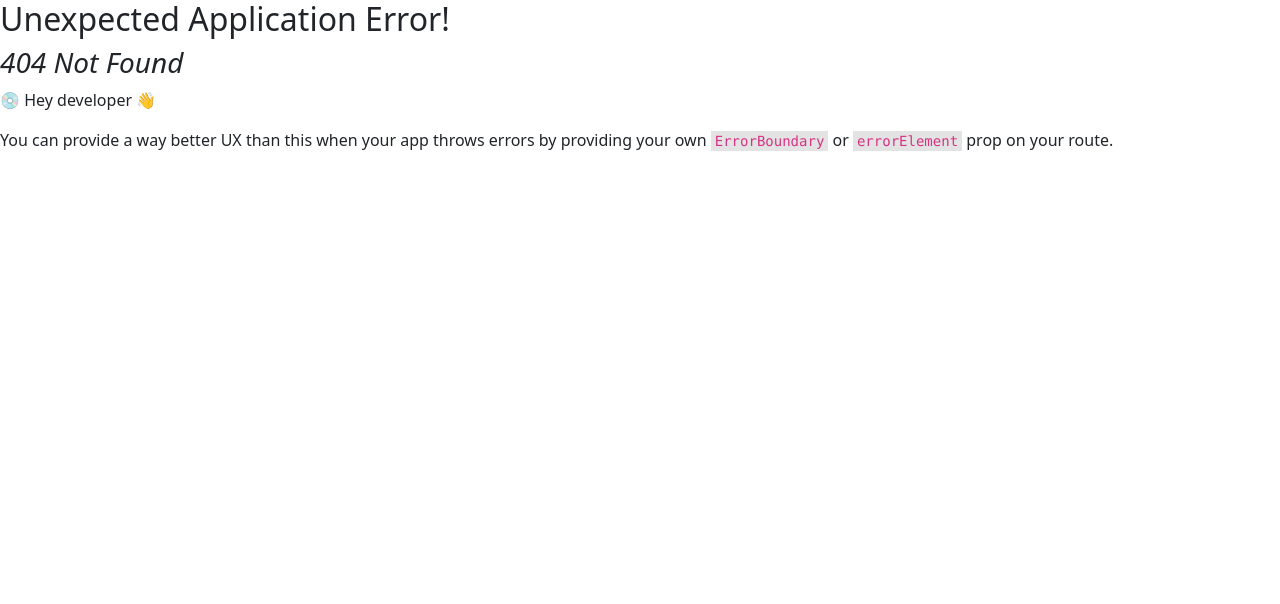
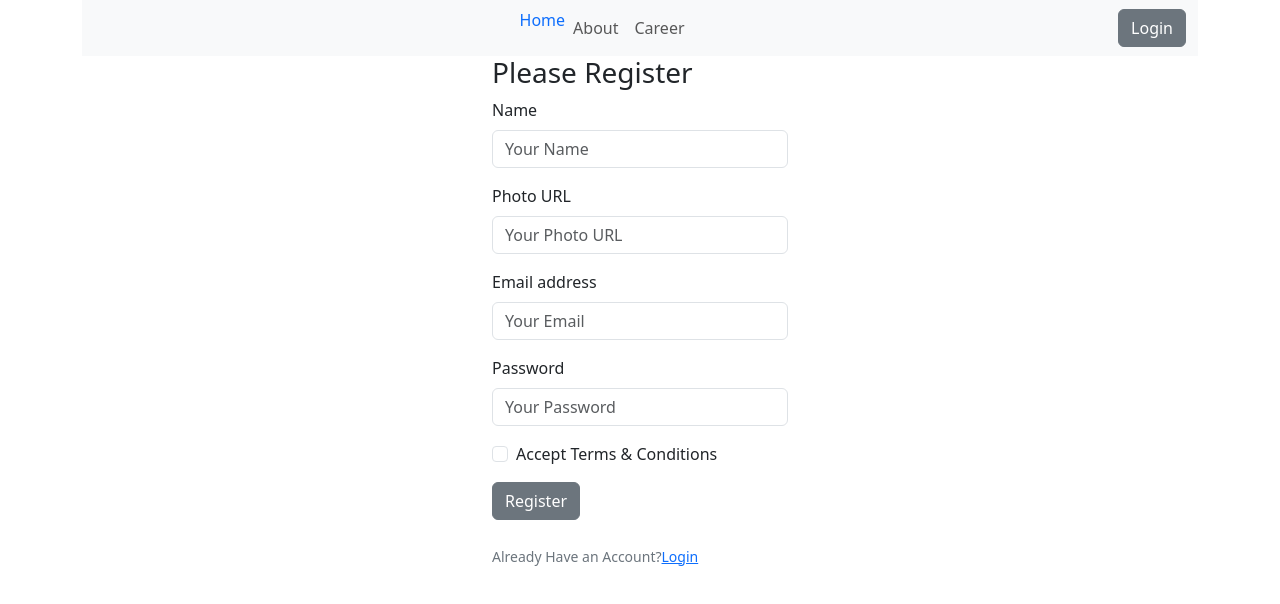
Before and after one commit to shefattonmoy/the-news-dragon-client, a React (Vite) app: page /register in a window 1280 px wide. Before the commit this address had no page. Shown: the top 604 px of the page. Built offline with nearby package versions, Linux system fonts and the light colour scheme.

Commit message:
login and register form done

```diff
--- /dev/null
+++ b/src/Layout/LoginLayout.jsx
@@ -0,0 +1,13 @@
+import { Outlet } from "react-router-dom";
+import NavigationBar from "../Pages/Shared/NavigationBar/NavigationBar";
+
+const LoginLayout = () => {
+    return (
+        <div>
+            <NavigationBar></NavigationBar>
+            <Outlet></Outlet>
+        </div>
+    );
+};
+
+export default LoginLayout;
--- a/src/Layout/MainLayout.jsx
+++ b/src/Layout/MainLayout.jsx
@@ -5,11 +5,13 @@
 import RightNavbar from '../Pages/Shared/RightNavbar/RightNavbar';
 import LeftNavbar from '../Pages/Shared/LeftNavbar/LeftNavbar';
 import { Outlet } from 'react-router-dom';
+import NavigationBar from '../Pages/Shared/NavigationBar/NavigationBar';
 
 const MainLayout = () => {
     return (
         <div>
             <Header></Header>
+            <NavigationBar></NavigationBar>
             <Container>
                 <Row>
                     <Col lg={3}>
--- /dev/null
+++ b/src/Pages/Login/Login/Login.jsx
@@ -0,0 +1,39 @@
+import { Button, Container, Form } from "react-bootstrap";
+import { Link } from "react-router-dom";
+
+const Login = () => {
+    return (
+        <Container className="w-25 mx-auto">
+            <h3>Please Login</h3>
+            <Form>
+                <Form.Group className="mb-3" controlId="formBasicEmail">
+                    <Form.Label>Email address</Form.Label>
+                    <Form.Control type="email" name="email" placeholder="Your Email" required />
+                </Form.Group>
+
+                <Form.Group className="mb-3" controlId="formBasicPassword">
+                    <Form.Label>Password</Form.Label>
+                    <Form.Control type="password" name="password" placeholder="Your Password" required />
+                </Form.Group>
+                <Form.Group className="mb-3" controlId="formBasicCheckbox">
+                    <Form.Check type="checkbox" label="Check me out" />
+                </Form.Group>
+                <Button variant="secondary" type="submit">
+                    Login
+                </Button>
+                <br /> <br />
+                <Form.Text className="text-secondary">
+                    Don't Have an Account?<Link to="/register">Resister</Link>
+                </Form.Text>
+                <Form.Text className="text-success">
+
+                </Form.Text>
+                <Form.Text className="text-danger">
+
+                </Form.Text>
+            </Form>
+        </Container>
+    );
+};
+
+export default Login;
--- /dev/null
+++ b/src/Pages/Login/Register/Register.jsx
@@ -0,0 +1,47 @@
+import { Button, Container, Form } from "react-bootstrap";
+import { Link } from "react-router-dom";
+
+const Register = () => {
+    return (
+        <Container className="w-25 mx-auto">
+            <h3>Please Register</h3>
+            <Form>
+                <Form.Group className="mb-3" controlId="formBasicName">
+                    <Form.Label>Name</Form.Label>
+                    <Form.Control type="text" name="name" placeholder="Your Name" required />
+                </Form.Group>
+                <Form.Group className="mb-3" controlId="formBasicPhoto">
+                    <Form.Label>Photo URL</Form.Label>
+                    <Form.Control type="text" name="photo" placeholder="Your Photo URL" />
+                </Form.Group>
+                <Form.Group className="mb-3" controlId="formBasicEmail">
+                    <Form.Label>Email address</Form.Label>
+                    <Form.Control type="email" name="email" placeholder="Your Email" required />
+                </Form.Group>
+
+                <Form.Group className="mb-3" controlId="formBasicPassword">
+                    <Form.Label>Password</Form.Label>
+                    <Form.Control type="password" name="password" placeholder="Your Password" required />
+                </Form.Group>
+                <Form.Group className="mb-3" controlId="formBasicCheckbox">
+                    <Form.Check type="checkbox" name="accept" label="Accept Terms & Conditions" />
+                </Form.Group>
+                <Button variant="secondary" type="submit">
+                    Register
+                </Button>
+                <br /> <br />
+                <Form.Text className="text-secondary">
+                    Already Have an Account?<Link to="/login">Login</Link>
+                </Form.Text>
+                <Form.Text className="text-success">
+
+                </Form.Text>
+                <Form.Text className="text-danger">
+
+                </Form.Text>
+            </Form>
+        </Container>
+    );
+};
+
+export default Register;
--- a/src/Pages/Shared/Header/Header.jsx
+++ b/src/Pages/Shared/Header/Header.jsx
@@ -1,14 +1,9 @@
-import { Button, Container, Nav, Navbar } from 'react-bootstrap';
+import { Button, Container } from 'react-bootstrap';
 import logo from '../../../assets/logo.png';
 import moment from 'moment';
 import Marquee from "react-fast-marquee";
-import { Link } from 'react-router-dom';
-import { useContext } from 'react';
-import { AuthContext } from '../../../Providers/AuthProviders/AuthProviders';
-import { FaUserCircle } from 'react-icons/fa';
 
 const Header = () => {
-    const { user } = useContext(AuthContext);
     return (
         <Container className='mt-4'>
             <div className="text-center">
@@ -22,33 +17,6 @@
                     I can be a React component, multiple React components, or just some text.
                 </Marquee>
             </div>
-            <Navbar collapseOnSelect expand="lg" className="bg-body-tertiary">
-                <Container>
-                    <Navbar.Toggle aria-controls="responsive-navbar-nav" />
-                    <Navbar.Collapse id="responsive-navbar-nav">
-                        <Nav className="mx-auto">
-                            <Nav.Link href="#home">
-                                <Link className='text-decoration-none' to="/">Home</Link>
-                            </Nav.Link>
-                            <Nav.Link href="#about">About</Nav.Link>
-                            <Nav.Link href="#career">Career</Nav.Link>
-                        </Nav>
-                        <Nav>
-                            {user && <Nav.Link href="#deets">
-                                <FaUserCircle style={{ fontSize: '2rem' }}></FaUserCircle>
-                            </Nav.Link>}
-                            <Nav.Link eventKey={2} href="#memes">
-                                {user ?
-                                    <Button variant="secondary">Logout</Button> :
-                                    <Link to="/login">
-                                        <Button variant="secondary">Login</Button>
-                                    </Link>
-                                }
-                            </Nav.Link>
-                        </Nav>
-                    </Navbar.Collapse>
-                </Container>
-            </Navbar>
         </Container>
     );
 };
--- /dev/null
+++ b/src/Pages/Shared/NavigationBar/NavigationBar.jsx
@@ -0,0 +1,37 @@
+import { Button, Container, Nav, Navbar } from "react-bootstrap";
+import { Link } from "react-router-dom";
+import { FaUserCircle } from 'react-icons/fa';
+import { AuthContext } from "../../../Providers/AuthProviders/AuthProviders";
+import { useContext } from "react";
+
+const NavigationBar = () => {
+    const { user } = useContext(AuthContext);
+    return (
+        <Container>
+            <Navbar collapseOnSelect expand="lg" className="bg-body-tertiary">
+                <Container>
+                    <Navbar.Toggle aria-controls="responsive-navbar-nav" />
+                    <Navbar.Collapse id="responsive-navbar-nav">
+                        <Nav className="mx-auto">
+                            <Link className='text-decoration-none' to="/category/0">Home</Link>
+                            <Nav.Link href="#about">About</Nav.Link>
+                            <Nav.Link href="#career">Career</Nav.Link>
+                        </Nav>
+                        <Nav>
+                            {user && <FaUserCircle style={{ fontSize: '2rem' }}></FaUserCircle>
+                            }
+                            {user ?
+                                <Button variant="secondary">Logout</Button> :
+                                <Link to="/login">
+                                    <Button variant="secondary">Login</Button>
+                                </Link>
+                            }
+                        </Nav>
+                    </Navbar.Collapse>
+                </Container>
+            </Navbar>
+        </Container>
+    );
+};
+
+export default NavigationBar;
--- a/src/Providers/AuthProviders/AuthProviders.jsx
+++ b/src/Providers/AuthProviders/AuthProviders.jsx
@@ -6,7 +6,7 @@
 const auth = getAuth(app);
 
 const AuthProviders = ({children}) => {
-    const user = {displayName: 'Shefat Tonmoy'}
+    const user = null;
     const authInfo = {
         user
     }
--- a/src/Routes/Routes.jsx
+++ b/src/Routes/Routes.jsx
@@ -1,22 +1,37 @@
-import { createBrowserRouter } from "react-router-dom";
+import { Navigate, createBrowserRouter } from "react-router-dom";
 import MainLayout from "../Layout/MainLayout";
-import Home from "../Pages/Home/Home/Home";
 import Category from "../Pages/Home/Category/Category";
 import NewsLayout from "../Layout/NewsLayout";
 import News from "../Pages/News/News/News";
+import LoginLayout from "../Layout/LoginLayout";
+import Login from "../Pages/Login/Login/Login";
+import Register from "../Pages/Login/Register/Register";
 
 const router = createBrowserRouter([
     {
         path: '/',
+        element: <LoginLayout></LoginLayout>,
+        children: [
+            {
+                path: '/',
+                element: <Navigate to="/category/0"></Navigate>
+            },
+            {
+                path: '/login',
+                element: <Login></Login>
+            },
+            {
+                path: '/register',
+                element: <Register></Register>
+            }
+        ]
+    },
+    {
+        path: '/category',
         element: <MainLayout></MainLayout>,
         children: [
             {
-                path: '/',
-                element: <Category></Category>,
-                loader: () => fetch('http://localhost:5000/news')
-            },
-            {
-                path: '/category/:id',
+                path: ':id',
                 element: <Category></Category>,
                 loader: ({params}) => fetch(`http://localhost:5000/categories/${params.id}`)
             }
```
